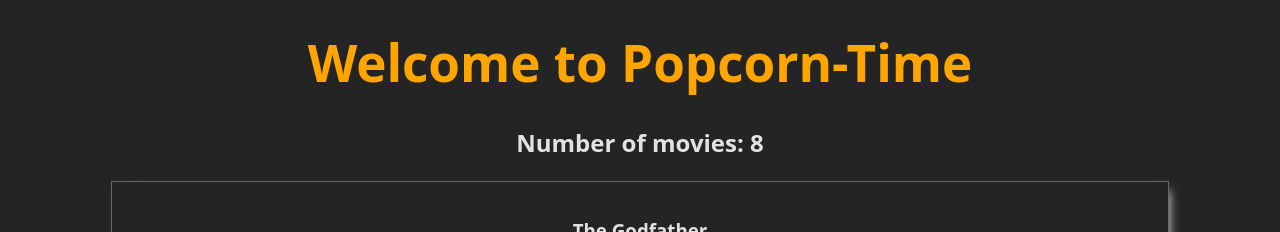
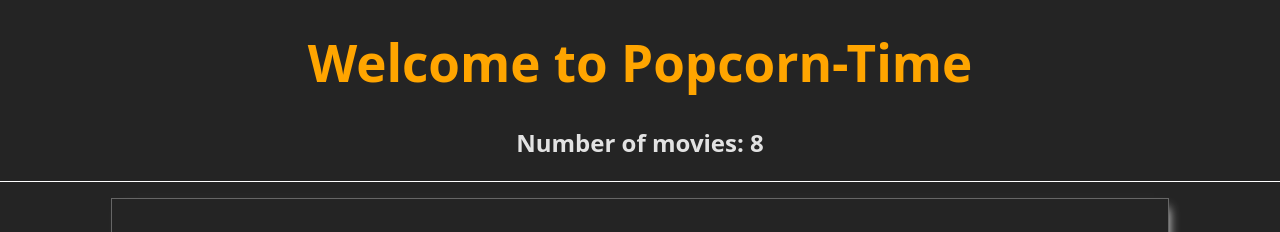
Before and after one commit to ironhack-feb2026-undefinedSquad/w4d3-popcorn-time, a React (Vite) app: page / in a window 1280 px wide. Shown: the top 232 px of the page. Built offline with nearby package versions, Linux system fonts and the light colour scheme.

Commit message:
refactor: display number of movies in Header (lift state up)

```diff
--- a/src/App.jsx
+++ b/src/App.jsx
@@ -1,12 +1,36 @@
+import { useState } from "react"
+
+import movies from "./data/movies.json"
+
 import Footer from "./components/Footer"
 import Header from "./components/Header"
 import MovieList from "./components/MovieList"
 
 function App() {
+
+  const [moviesToDisplay, setMoviesToDisplay] = useState(movies)
+
+
+  const deleteMovie = (movieId) => {
+    // get the new list of movies...
+    const newList = moviesToDisplay.filter((movieDetails, i, arr) => {
+      if (movieDetails.id !== movieId) {
+        return true
+      } else {
+        return false
+      }
+    })
+
+    // update state...
+    // moviesToDisplay = newList // NEVER, NEVER update state directly
+    setMoviesToDisplay(newList)
+  }
+
+
   return (
     <>
-      <Header />
-      <MovieList />
+      <Header numberOfMovies={moviesToDisplay.length} />
+      <MovieList moviesArr={moviesToDisplay} onDelete={deleteMovie} />
       <Footer />
     </>
   )
--- a/src/components/Header.css
+++ b/src/components/Header.css
@@ -2,3 +2,8 @@
 .Header h1 {
     color: orange;
 }
+
+
+.Header {
+    border-bottom: 1px solid #fff;
+}
--- a/src/components/Header.jsx
+++ b/src/components/Header.jsx
@@ -1,9 +1,10 @@
 import "./Header.css"
 
-function Header() {
+function Header(props) {
     return (
         <div className="Header">
             <h1>Welcome to Popcorn-Time</h1>
+            <h2>Number of movies: {props.numberOfMovies}</h2>
         </div>
     )
 }
--- a/src/components/MovieList.jsx
+++ b/src/components/MovieList.jsx
@@ -1,39 +1,18 @@
 import { useState } from "react"
 
-import movies from "../data/movies.json"
+
 import MovieSummary from "./MovieSummary"
 
 
-function MovieList() {
-
-    const [moviesToDisplay, setMoviesToDisplay] = useState(movies)
-
-
-    const deleteMovie = (movieId) => {
-        // get the new list of movies...
-        const newList = moviesToDisplay.filter((movieDetails, i, arr) => {
-            if (movieDetails.id !== movieId) {
-                return true
-            } else {
-                return false
-            }
-        })
-
-        // update state...
-        // moviesToDisplay = newList // NEVER, NEVER update state directly
-        setMoviesToDisplay(newList)
-    }
-
+function MovieList(props) {
 
     return (
         <>
-            <h2>Number of movies: {moviesToDisplay.length}</h2>
-
-            {moviesToDisplay.map((movieObj, i, arr) => {
+            {props.moviesArr.map((movieObj, i, arr) => {
                 return (
                     <MovieSummary
                         movieDetails={movieObj}
-                        onDelete={deleteMovie}
+                        onDelete={props.onDelete}
                     />
                 )
             })}
```
